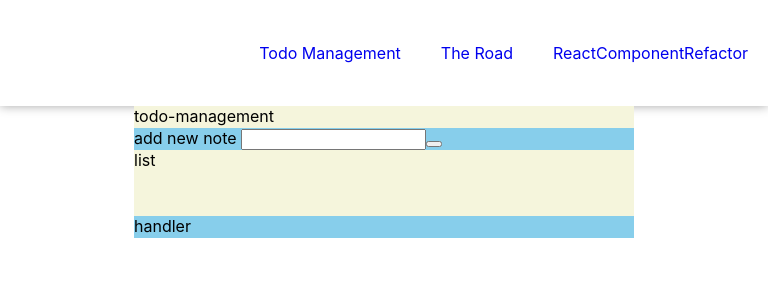
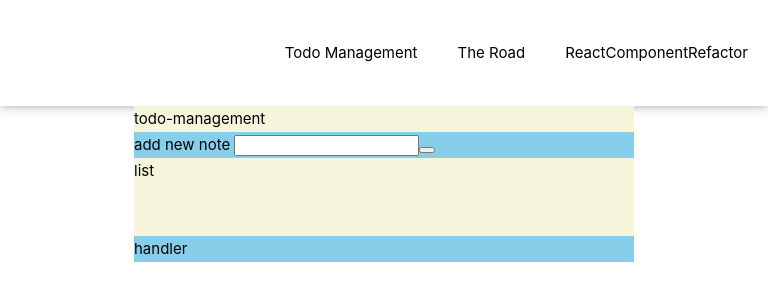
Before and after one commit to xhf394/todo-management, a React (Create React App) app: page / in a window 768 px wide. Shown: the top 300 px of the page. Built offline with nearby package versions, Linux system fonts and the light colour scheme.

Commit message:
update style

```diff
--- a/src/App.css
+++ b/src/App.css
@@ -28,8 +28,8 @@ body {
 /**flex style for navigation**/
 .nav {
   display: flex;
-	flex-direction: row;
-	justify-content: flex-end;
+  flex-direction: row;
+  justify-content: flex-end;
   flex-wrap: nowrap;
   white-space: nowrap;
 }
@@ -41,6 +41,7 @@ body {
 
 .nav-link {
   text-decoration: none;
+  color:rgb(0, 0, 0) ;
 }
 
 
--- /dev/null
+++ b/src/Components/ReactComponentRefactor/components/ReactComponentRefactor/ReactComponentRefactor.css
@@ -0,0 +1,21 @@
+
+
+
+/**responsive page media query**/
+/**small width 768px**/
+@media (min-width: 768px) {
+  .App {
+  }
+}
+
+/**medium width 768px to 979px**/
+
+@media (min-width: 768px) and (max-width: 979px) {
+
+  }
+
+
+/**large width 979px**/
+@media (max-width: 979px){
+
+}
--- a/src/Components/ReactComponentRefactor/components/ReactComponentRefactor/ReactComponentRefactor.js
+++ b/src/Components/ReactComponentRefactor/components/ReactComponentRefactor/ReactComponentRefactor.js
@@ -13,6 +13,8 @@ import {
 import { Search } from '../Search';
 import { Table } from '../Table';
 import { MoreButtonWithConditionalRendering } from '../Button';
+
+import './ReactComponentRefactor.css';
 
 
   //update results state for rendering
@@ -260,7 +262,7 @@ class ReactComponentRefactor extends Component {
 
     return (
   	  <div>
-  	    <h1>This is the refactor version </h1>
+  	    <h1> NASA Image Search </h1>
         <Search
           onChange={this.onSearchChange}
           onSubmit={this.onSearchSubmit}
--- /dev/null
+++ b/src/Components/ReactComponentRefactor/components/Search/Search.css
@@ -0,0 +1,34 @@
+
+/**general style**/
+.input-wrapper {
+	position: relative;
+}
+
+
+/**responsive page media query**/
+/**small width 768px**/
+@media only screen and (max-width: 768px) {
+  body {
+    font-size: 15px;
+    line-height: 26px;
+  }
+
+  .input-text {
+  	height: 50px;
+  	padding-right: 45px;
+  	font-size: 16px;
+  	width: 100%;
+  }
+}
+
+/**medium width 768px to 979px**/
+
+@media (min-width: 768px) and (max-width: 979px) {
+
+  }
+
+
+/**large width 979px**/
+@media (max-width: 979px){
+
+}
--- a/src/Components/ReactComponentRefactor/components/Search/Search.js
+++ b/src/Components/ReactComponentRefactor/components/Search/Search.js
@@ -1,5 +1,6 @@
 import React, { Component } from 'react';
 
+import './Search.css';
 
 class Search extends Component {
 
@@ -12,16 +13,19 @@ class Search extends Component {
     } = this.props;
 
 	return (
+    <div className='input-wrapper'>
       <form onSubmit={onSubmit}>
         <input
           onChange={onChange}
           value={value}
+          className='input-text'
+          type='search'
         />
-        <button>
+        <button className='search-btn' type='submit'>
           {children}
         </button>
       </form>
-
+    </div>
 	)
   }
 }
```
